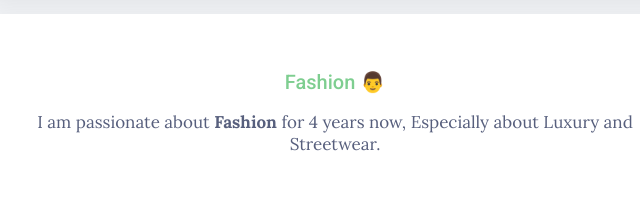
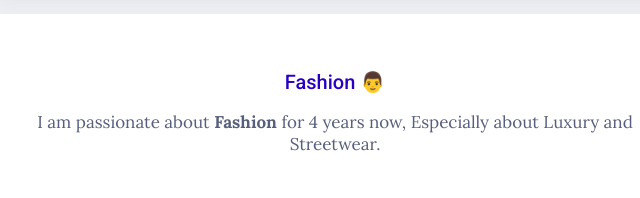
Before and after one commit to victorien-bigourdan/my-profile, a plain HTML site: page index.html in a window 1280 px wide. Shown: the part 602-800 px from the top of the page, 305-945 px from the left. Drawn offline with Linux system fonts and the light colour scheme.

Commit message:
Update style.css

```diff
--- a/style.css
+++ b/style.css
@@ -1,4 +1,4 @@
-/* Colors and fonts */
+
 body {
   background: #F7F9FC;
   color: #575F7D;
@@ -15,7 +15,7 @@ h1 {
   font-weight: 900;
 }
 h2 {
-  color: #7ECE90;
+  color: #2900C3;
   font-size: 20px;
   font-weight: lighter;
   font-weight: 500;
@@ -32,26 +32,23 @@ a:hover {
 }
 
 
-/* Custom design with class (99% of your design) */
+
 .container {
   width: 700px;
   margin: 40px auto;
 }
 
 @media (max-width: 960px) {
-  /* For a screen < 960px, this CSS will be read */
   .container {
     width: 700px;
   }
 }
 @media (max-width: 720px) {
-  /* For a screen < 720px, this CSS will be read */
   .container {
     width: 500px;
   }
 }
 @media (max-width: 540px) {
-  /* For a screen < 540px, this CSS will be read */
   .container {
     width: 300px;
   }
@@ -96,7 +93,6 @@ a:hover {
   color: black;
 }
 
-/* Design adjustments using id (1% design remaining) */
 #introduction p {
   margin-bottom: 40px;
 }
```
